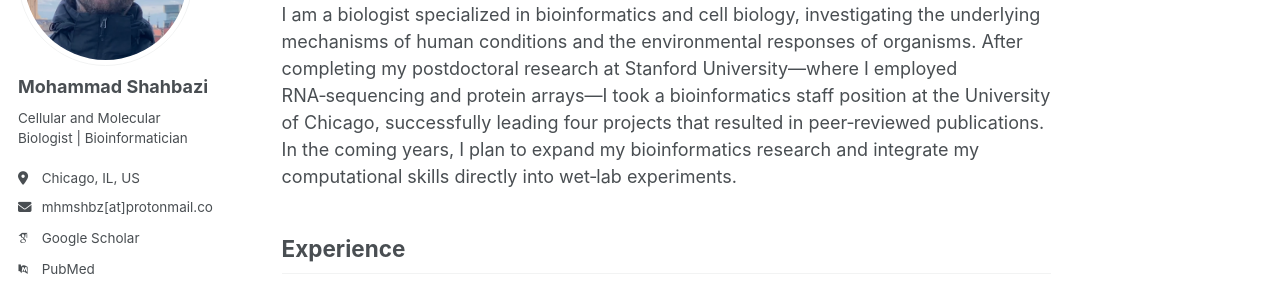
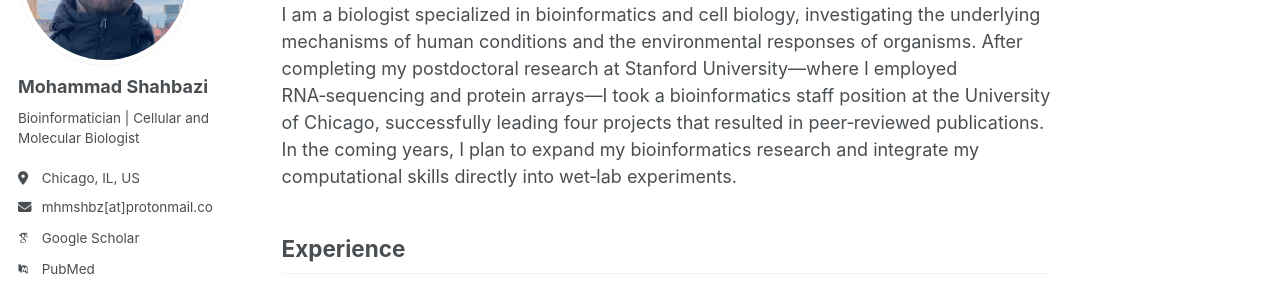
Before and after one commit to shahbazi-m/shahbazi-m.github.io, a Jekyll site: the page built from _pages/about.md, in a window 1280 px wide. Shown: the part 199-491 px from the top of the page. Built offline with Jekyll 4.4.1, drawn with Linux system fonts in a browser that asks for light colours; some web fonts are replaced; a script that is not in the unit is left out.

```diff
--- a/_config.yml
+++ b/_config.yml
@@ -25,7 +25,7 @@ author:
   avatar           : "profile.png"
   name             : "Mohammad Shahbazi"
   pronouns         : # example: "she/her"
-  bio              : "Cellular and Molecular Biologist | Bioinformatician"
+  bio              : "Bioinformatician | Cellular and Molecular Biologist"
   location         : "Chicago, IL, US"
   # employer         : "Red Brick University"
   # uri              : # URL
```
